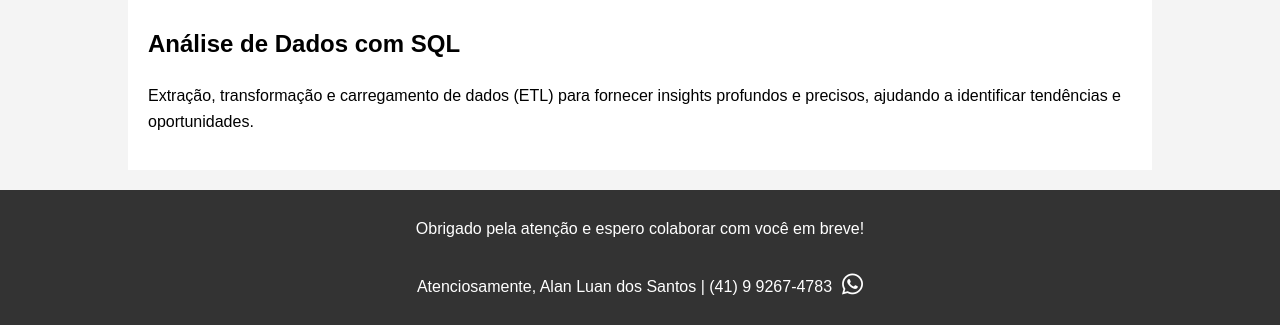
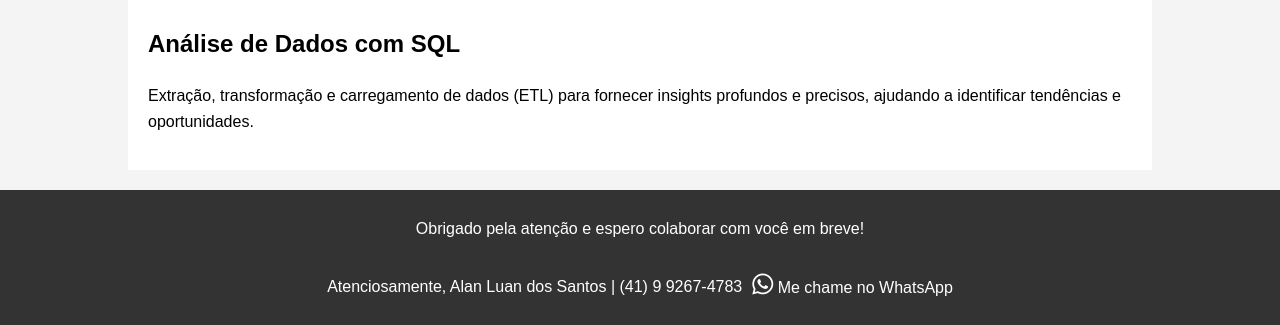
Before and after one commit to Nego-trontec/solu-oes, a plain HTML site: page index.html in a window 1280 px wide. Shown: the part 1757-2082 px from the top of the page. Drawn offline with Linux system fonts and the light colour scheme.

Commit message:
Update index.html

```diff
--- a/index.html
+++ b/index.html
@@ -2,7 +2,7 @@
 <html lang="pt-BR">
 <head>
     <meta charset="UTF-8">
-    <meta name="viewport" content="width=device-width, initial-scale=1.0">
+    <meta name="viewport" content="width=device=1.0">
     <title>Freelancer em Power BI e Power Apps</title>
     <link rel="stylesheet" href="styles.css">
     <link rel="stylesheet" href="https://cdnjs.cloudflare.com/ajax/libs/font-awesome/6.0.0-beta3/css/all.min.css">
@@ -46,7 +46,9 @@
             <p>Obrigado pela atenção e espero colaborar com você em breve!</p>
             <div class="contact-info">
                 <p>Atenciosamente, Alan Luan dos Santos | (41) 9 9267-4783</p>
-                <a href="https://wa.me/5541992674783" target="_blank" title="WhatsApp"><i class="fab fa-whatsapp"></i></a>
+                <a href="https://wa.me/5541992674783" target="_blank" title="WhatsApp">
+                    <i class="fab fa-whatsapp"></i> Me chame no WhatsApp
+                </a>
             </div>
         </div>
     </footer>
```
